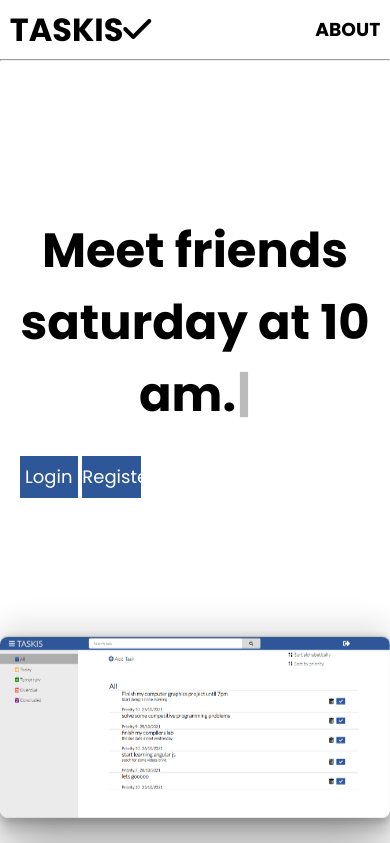
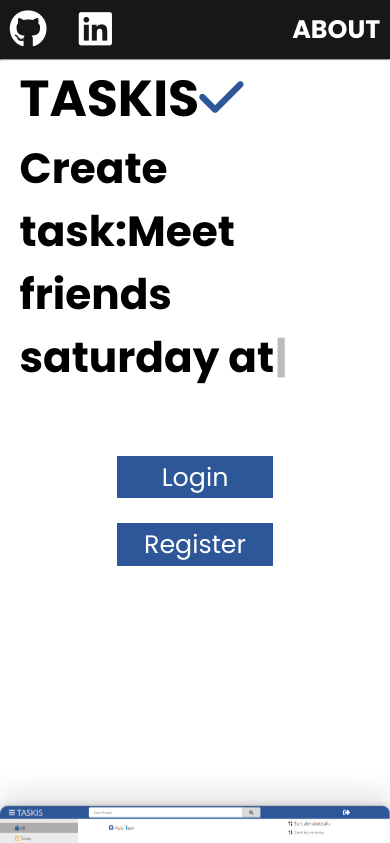
Before and after one commit to joaogabrielferr/Taskis, a React (Create React App) app in the folder client/: page / in a window 390 px wide. Shown: the top 843 px of the page. Built offline with nearby package versions, Linux system fonts and the light colour scheme; a web font is replaced by a local one.

Commit message:
estilo da landing page

```diff
--- a/client/src/Components/All.jsx
+++ b/client/src/Components/All.jsx
@@ -12,7 +12,7 @@ const All = ({all,deletatask,taskconcluida}) => {
     return (
         <div className = "taskContainer">
           <Titulo titulo = "All"/>
-          { all.length > 0 ? all.map( (task,index) => <Task key = {index} task = {task}  deletatask = {deletatask} taskconcluida = {taskconcluida}/>  ) : <div><h1>No tasks yet</h1><div className = "blankspace"> </div><div id="icon" className = "boxicon"><img src={box} alt="" /></div></div>}
+          { all.length > 0 ? all.map( (task,index) => <Task key = {index} task = {task}  deletatask = {deletatask} taskconcluida = {taskconcluida}/>  ) : <div><h1  className = "mensagem">No tasks yet</h1><div className = "blankspace"> </div><div id="icon" className = "boxicon"><img src={box} alt="" /></div></div>}
         </div>
     )
 }
--- a/client/src/Components/Concluded.jsx
+++ b/client/src/Components/Concluded.jsx
@@ -9,7 +9,7 @@ const Concluded = ({concluded,deletatask}) => {
     return (
         <div className = "taskContainer">
         <Titulo titulo = "Concluded"/>
-        { concluded.length > 0 ? concluded.map( (task,index) => <Task key = {index} task = {task}  deletatask = {deletatask} />  ) : <div><h1>No tasks concluded</h1><div className = "blankspace"> </div><div id="icon" className = "boxicon"><img src={box} alt="" /></div></div>}
+        { concluded.length > 0 ? concluded.map( (task,index) => <Task key = {index} task = {task}  deletatask = {deletatask} />  ) : <div><h1  className = "mensagem">No tasks concluded</h1><div className = "blankspace"> </div><div id="icon" className = "boxicon"><img src={box} alt="" /></div></div>}
         </div>
     )
 }
--- a/client/src/Components/Overdue.jsx
+++ b/client/src/Components/Overdue.jsx
@@ -6,7 +6,7 @@ const Overdue = ({overdue,deletatask,taskconcluida}) => {
     return (
         <div className = "taskContainer">
          <Titulo titulo = "Overdue"/>
-         { overdue.length > 0 ? overdue.map( (task,index) => <Task key = {index} task = {task}  deletatask = {deletatask} taskconcluida = {taskconcluida}/>  ) : <div><h1>No late tasks</h1><div className = "blankspace"> </div><div id="icon" className = "boxicon"><img src={box} alt="" /></div></div>}
+         { overdue.length > 0 ? overdue.map( (task,index) => <Task key = {index} task = {task}  deletatask = {deletatask} taskconcluida = {taskconcluida}/>  ) : <div><h1  className = "mensagem">No late tasks</h1><div className = "blankspace"> </div><div id="icon" className = "boxicon"><img src={box} alt="" /></div></div>}
 
         </div>
     )
--- a/client/src/Components/Task.jsx
+++ b/client/src/Components/Task.jsx
@@ -21,7 +21,7 @@ const Task = ({task,deletatask,taskconcluida}) => {
                 {/* <button className="fas fa-edit" id = "editbutton"></button> */}
             <button className = "fas fa-trash-alt" id = "deletebutton" onClick = {()=>deletatask(task.id)}></button>
             <p>&nbsp;&nbsp;&nbsp;</p>
-            {task.concluded === 0 ? <button id = "concluida" onClick = {()=> taskconcluida(task.id)}><i class="fas fa-check"></i></button> : ""}
+            {task.concluded === 0 ? <button id = "concluida" onClick = {()=> taskconcluida(task.id)}><i class="fas fa-check" id = "checkconcluida"></i></button> : ""}
             </div>
         </div>
     )
--- a/client/src/Components/Today.jsx
+++ b/client/src/Components/Today.jsx
@@ -16,7 +16,7 @@ const Today = ({today,deletatask,taskconcluida}) => {
     return (
         <div className = "taskContainer">
         <Titulo titulo = "Today"/>
-        { today.length > 0 ? today.map( (task,index) => <Task key = {index} task = {task}  deletatask = {deletatask} taskconcluida = {taskconcluida}/>  ) : <div><h1>No tasks for today</h1><div className = "blankspace"> </div><div id="icon" className = "boxicon"><img src={box} alt="" /></div></div>}
+        { today.length > 0 ? today.map( (task,index) => <Task key = {index} task = {task}  deletatask = {deletatask} taskconcluida = {taskconcluida}/>  ) : <div><h1  className = "mensagem">No tasks for today</h1><div className = "blankspace"> </div><div id="icon" className = "boxicon"><img src={box} alt="" /></div></div>}
         </div>
     )
 }
--- a/client/src/Components/Tomorrow.jsx
+++ b/client/src/Components/Tomorrow.jsx
@@ -12,7 +12,7 @@ const Tomorrow = ({tomorrow,deletatask,taskconcluida}) => {
     return (
         <div className = "taskContainer">
             <Titulo titulo = "Tomorrow"/>
-            { tomorrow.length > 0 ? tomorrow.map( (task,index) => <Task key = {index} task = {task}  deletatask = {deletatask} taskconcluida = {taskconcluida}/>  ) : <div><h1>No tasks for tomorrow</h1><div className = "blankspace"> </div><div id="icon"  className = "boxicon" ><img src={box} alt=""/></div></div>}
+            { tomorrow.length > 0 ? tomorrow.map( (task,index) => <Task key = {index} task = {task}  deletatask = {deletatask} taskconcluida = {taskconcluida}/>  ) : <div><h1 className = "mensagem">No tasks for tomorrow</h1><div className = "blankspace"> </div><div id="icon"  className = "boxicon" ><img src={box} alt=""/></div></div>}
         </div>
     )
 }
--- a/client/src/Pages/TelaInicial.jsx
+++ b/client/src/Pages/TelaInicial.jsx
@@ -134,25 +134,50 @@ const TelaInicial = ({logged,username,setUsername,setLogged}) => {
              <div className="telainicialcontainer">
             <div className = "headerinicial">
                 <div className="innerheaderinicial">
-                    <h1 id = "logoprincipal">TASKIS<i className="fas fa-check"></i></h1>
-                    <h3>  <a href="#footertelainicial">ABOUT</a></h3>
+                    <div id = "logoprincipal">
+                    <h2><a href="https://github.com/joaogabrielferr" target="_blank"><i className="fab fa-github"></i></a></h2>
+                    <h1>&nbsp;&nbsp;&nbsp; </h1>
+                    <h2><a href="https://www.linkedin.com/in/joaogabrielferr" target = "_blank"><i className="fab fa-linkedin"></i></a></h2>
+                    </div>
+                    <h3 id ="aboutlink">  <a href="#footertelainicial">ABOUT</a></h3>
                 </div>
             </div>
             <hr/>
             <div className = "logreg">
 
+            <div className="logogrande">
+                <h1 id = "taskisgrande">TASKIS<i className="fas fa-check"></i></h1>
+             <h1 id = "teste">
 
-            <h1 id = "teste">
-            <Typewriter
-                textStyle = {{fontSize: '20.5em'}}
-                options={{
-                    strings: ['Meet friends saturday at 10 am.','finish my computer graphics project.', 'Start studying for my exam next week.',
-                    'Start learning C#.','Taskis👍'],
-                    autoStart: true,
-                    loop: true,
-                }}
-                />
+              <Typewriter
+                    onInit={(typewriter) => {
+                        typewriter
+                        .typeString('Create task:')
+                        .typeString('Meet friends saturday at 10 am.')
+                        .pauseFor(1000)
+                        .deleteChars(31)
+                        .typeString('finish my computer graphics project.')
+                        .pauseFor(1000)
+                        .deleteChars(36)
+                        .typeString('Study for my algorithms exam next week.')
+                        .pauseFor(1000)
+                        .deleteChars(39)
+                        .typeString('Start learning C#.')
+                        .pauseFor(1000)
+                        .deleteChars(18)
+                        .deleteAll()
+                        .typeString('Taskis👍')
+                        .pauseFor(2000)
+                        .deleteAll()
+                        .start();
+                    }}
+                    options = {{loop:true}}
+/>
+
         </h1>
+            </div>
+
+
 
         <p>&nbsp;</p>
 
@@ -165,18 +190,18 @@ const TelaInicial = ({logged,username,setUsername,setLogged}) => {
             mostraloginform === true ? <div className="loginformcontainer">
             <Loginform setMostraloginform = {setMostraloginform} login = {login} setPesquisoulogin = {setPesquisoulogin}/>
             </div> : '')}
-            { mostraloginform && naoexiste ? <p>There isn't a user with this username and password</p>:''}
-            {pesquisoulogin && (un.length === 0 || pw.length === 0) ? <p>Enter a valid username and password</p>:''}
+            { mostraloginform && naoexiste ? <p className = "mensagemform">There isn't a user with this username and password</p>:''}
+            {pesquisoulogin && (un.length === 0 || pw.length === 0) ? <p className = "mensagemform">Enter a valid username and password</p>:''}
             <p>&nbsp;</p>
             {mostraloginreg === false ? <button onClick = {()=>setMostraloginreg(true)} id = "registerbutton">Register</button>:''}
             { loadingregister === true ? <div className="loader">Loading...</div> :(
             mostraloginreg === true ? <div className="loginformcontainer">
             <Registerform setMostraloginreg = {setMostraloginreg} register = {register} setPesquisouregister = {setPesquisouregister}/>
             </div> : '')}
-            {pesquisouregister && (unreg.length === 0 || pwreg.length === 0) ? <p>Enter a valid username and password</p>:''}
-            {erro ? <p>An error ocurred!</p> : ''}
-            {jaexiste ? <p>There is already a user registered with this username. Please choose another one.</p> : ''}
-            {registrado ? <p>Registration completed, you may log in now!</p> : ''}
+            {pesquisouregister && (unreg.length === 0 || pwreg.length === 0) ? <p className = "mensagemform">Enter a valid username and password</p>:''}
+            {erro ? <p className = "mensagemform">An error ocurred!</p> : ''}
+            {jaexiste ? <p className = "mensagemform">There is already a user registered with this username. Please choose another one.</p> : ''}
+            {registrado ? <p className = "mensagemform">Registration completed, you may log in now!</p> : ''}
             </div>
             </div>
 
@@ -198,7 +223,7 @@ const TelaInicial = ({logged,username,setUsername,setLogged}) => {
                     <h2><a href="https://www.linkedin.com/in/joaogabrielferr" target = "_blank"><i className="fab fa-linkedin"></i></a></h2>
                 </div>
             </div>
-            <div>Empty box icon made by <a href="https://www.freepik.com" title="Freepik">Freepik</a> from <a href="https://www.flaticon.com/" title="Flaticon">www.flaticon.com</a></div>
+            <div id = "creditos">Empty box icon made by <a href="https://www.freepik.com" title="Freepik">Freepik</a> from <a href="https://www.flaticon.com/" title="Flaticon">www.flaticon.com</a></div>
         </div>
         <h1>&nbsp; </h1>
             <h1>&nbsp; </h1>
--- a/client/src/Telainicial.css
+++ b/client/src/Telainicial.css
@@ -5,16 +5,35 @@
 
 #logoprincipal{
     transition: 0.5s;
+    font-size: 3vh;
+    display: flex;
+    justify-content: center;
+    align-items: center;
 }
 
-#logoprincipal:hover{
-    color: #2e5799;
+#taskisgrande{
+    color: black;
+}
+
+#aboutlink{
+    font-size: 3vh;
+}
+
+#creditos{
+    font-size: 2.5vh;
 }
 
 #loginresgister{
     width: 100%;
     display: flex;
-    flex-direction: row;
+    flex-direction: column;
+    justify-content: center;
+    align-items: flex-end;
+    margin-top: 5vh;
+}
+
+.mensagemform{
+    font-size: 2.5vh;
 }
 
 #loginbuttons{
@@ -22,12 +41,15 @@
     justify-content: space-around;
     align-items: center;
     width: 100%;
+    font-size: larger;
 }
 
 .botaodelogin,.botaodecancelar{
     border-style: none;
     padding:1%;
     cursor:pointer;
+    font-size: 2vh;
+
 }
 
 .botaodelogin{
@@ -47,7 +69,7 @@
     cursor: pointer;
     border-style: none;
     color:white;
-    font-size: large;
+    font-size: 3vh;
     background-color: #2e5799;
     transition: 0.2s;
 }
@@ -71,7 +93,7 @@
 }
 
 .logincontainer,.registercontainer{
-    width: 100%;
+    width: 30vw;
 }
 
 
@@ -79,8 +101,9 @@
     padding: 1%;
     border-style: none;
     border: 0.1rem solid grey;
-    width: 50%;
+    width: 80%;
     padding:3%;
+    font-size: large;
 
 }
 
@@ -91,15 +114,16 @@
 
 .logreg{
     width: 90%;
-    height: 70vh;
+    height: 65vh;
     display: flex;
-    justify-content: center;
+    /* justify-content: center; */
     z-index: 0;
     position: relative;
     flex-direction: column;
     align-items: flex-start;
     /* margin-left: 10%; */
     margin: 0 auto;
+    flex-direction: row;
 }
 
 .imagem{
@@ -141,6 +165,8 @@
   .headerinicial{
     width: 100%;
     height: 7vh;
+    color: white;
+    background-color: #171717;
   }
 
   .innerheaderinicial{
@@ -150,15 +176,17 @@
       display: flex;
       justify-content: space-between;
       align-items: center;
+      color: white;
   }
 
   .innerheaderinicial a{
       text-decoration: none;
-      color:black;
+      color: white;
   }
 
 #teste{
-    font-size: 3rem;
+    font-size: 5vh;
+    font-family: 'Poppins', sans-serif;
 }
 
 #footertelainicial{
@@ -174,6 +202,7 @@
     grid-template-rows: auto auto;
     row-gap: 0.5rem;
     color: black;
+    font-size: 2vh;
 }
 
 #eusociais{
@@ -188,6 +217,71 @@
     transform: translateY(-10%);
 }
 
+.logogrande{
+    font-size: 8vh;
+    width: 100%;
+    text-align: left;
+}
+
+.logogrande h1{
+    transition: 0.8s;
+}
+
+.logogrande h1 i{
+    color: #2e5799;
+}
+
+#taskisgrande:hover{
+    color:#2e5799;
+    letter-spacing: -10vw;
+    color: transparent;
+}
+
+
+
+
 html {
     scroll-behavior: smooth;
   }
+
+  @media only screen and (max-width:600px) {
+    .logogrande{
+        font-size: 3vh;
+        width: 100%;
+        text-align: left;
+    }
+
+    .logreg{
+        flex-direction: column;
+        height: 90vh;
+    }
+
+    #loginresgister{
+        width: 100%;
+        display: flex;
+        flex-direction: column;
+        justify-content: center;
+        align-items: center;
+        margin-top: 5vh;
+    }
+
+    .inputlogin{
+        padding: 1%;
+        border-style: none;
+        border: 0.1rem solid grey;
+        width: 100%;
+        padding:1%;
+        font-size: large;
+
+    }
+    #loginbutton,#registerbutton{
+        width: 40vw;
+        height: 5vh;
+        cursor: pointer;
+        border-style: none;
+        color:white;
+        font-size: 3vh;
+        background-color: #2e5799;
+        transition: 0.2s;
+    }
+  }
```
Also changed, not shown: client/src/App.css (+46 -10 lines), client/src/Pages/APP.jsx (+5 -12 lines).
